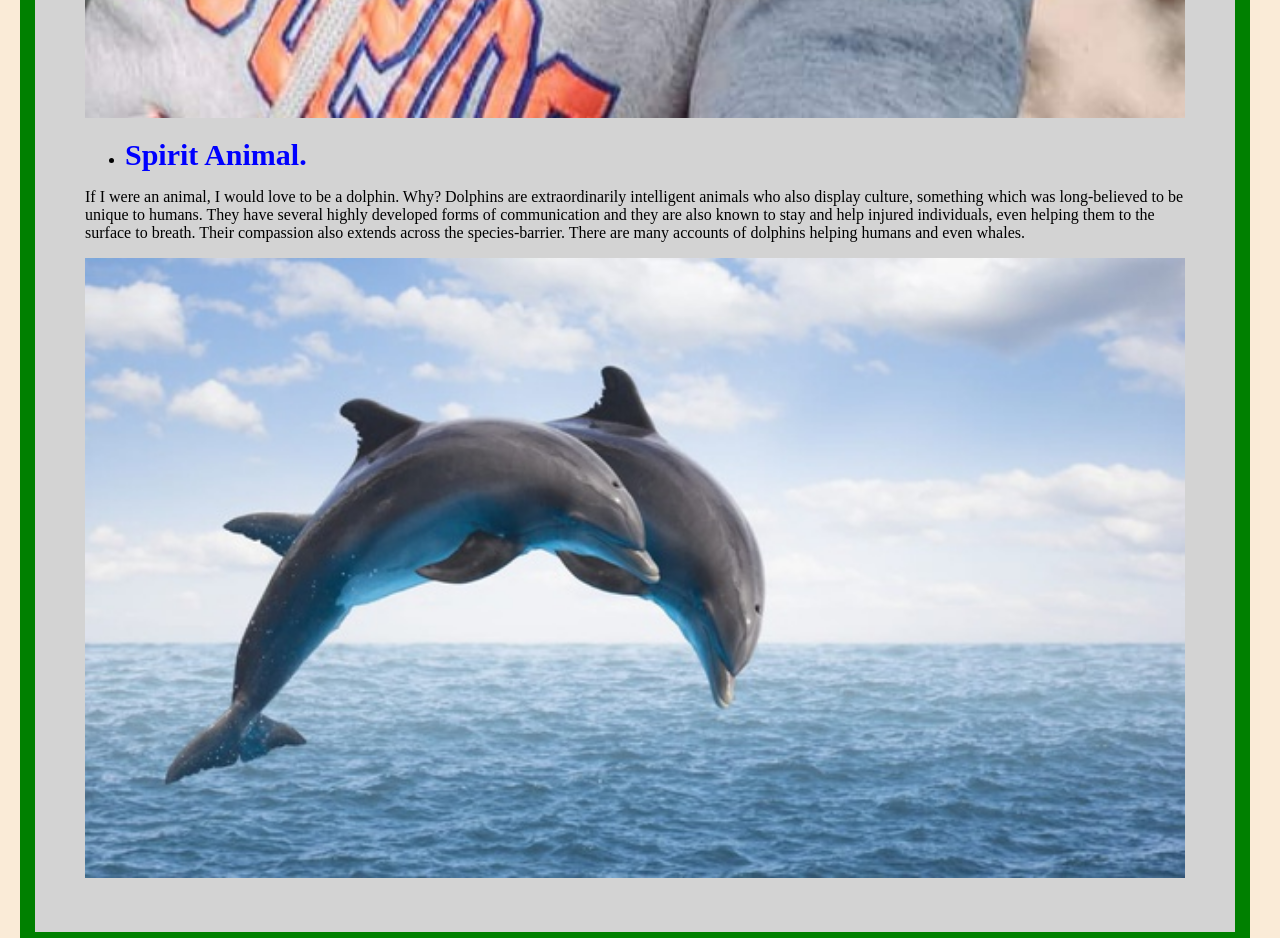
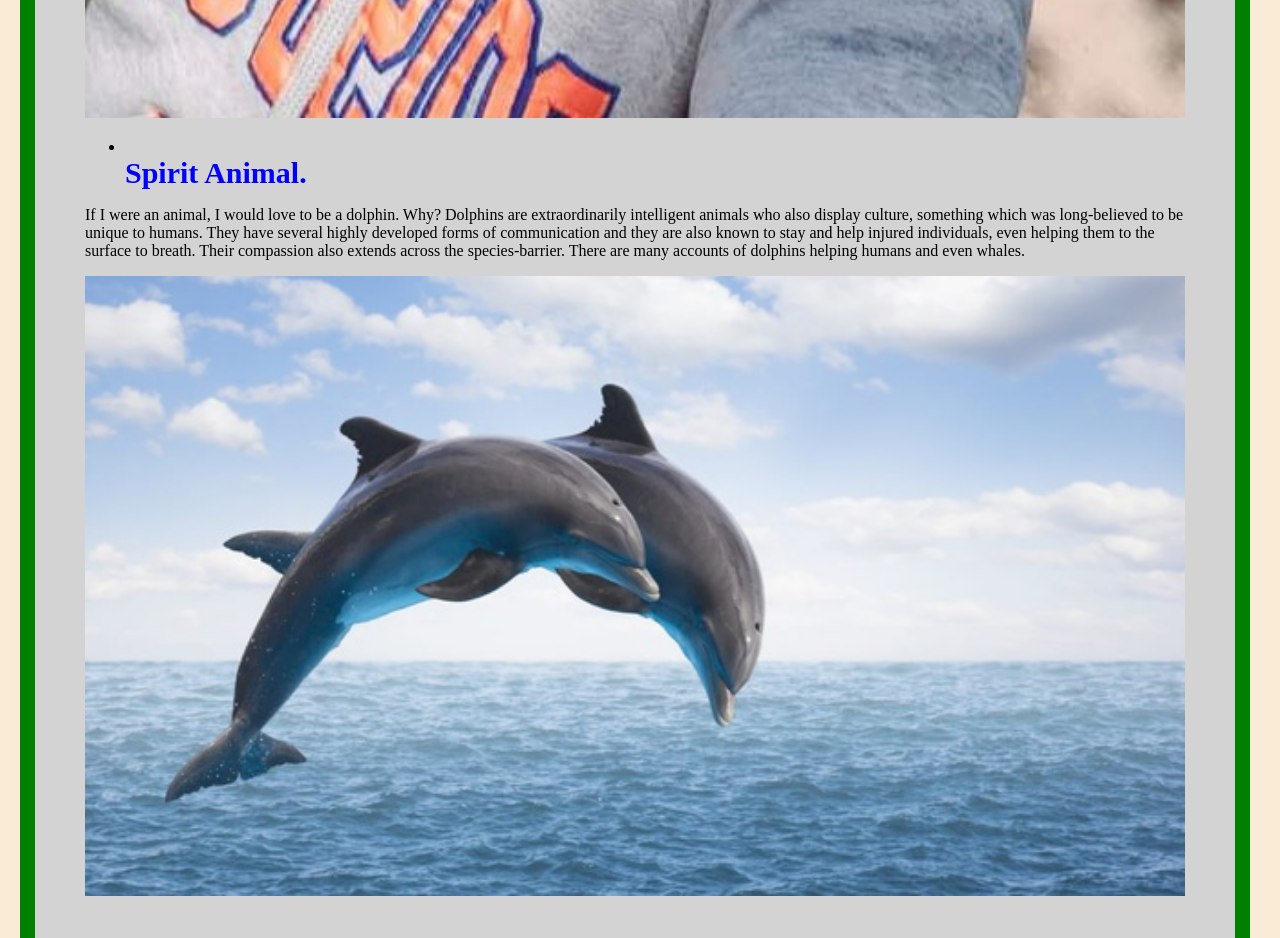
Before and after one commit to Emmanuel1738/Portfolio-Landing-page, a plain HTML site: page index.html in a window 1280 px wide. Shown: the part 1760-2698 px from the top of the page. Drawn offline with Linux system fonts and the light colour scheme.

```diff
--- a/index.html
+++ b/index.html
@@ -26,11 +26,11 @@
   </ul><img id="Profile" src="images/aboutme.jpg" alt="Profile">
   <ul>
     <li>
-       <span>Spirit Animal.</span>
+
+    </li><span>Spirit Animal.</span>
   </li>
 </ul>
-    <p>
-      If I were an animal, I would love to be a dolphin. Why?
+<p>If I were an animal, I would love to be a dolphin. Why?
       Dolphins are extraordinarily intelligent animals who also display culture, something which was long-believed to be unique to humans. They have several highly developed forms of communication and they are also known to stay and help injured individuals, even helping them to the surface to breath. Their compassion also extends across the species-barrier. There are many accounts of dolphins helping humans and even whales.
     </p>
     <img id="Dolphin" src="images/dolphin.jpeg" alt="Dolphin">
```
Also changed, not shown: 1 other file. Lines whose indentation alone changed are shown as unchanged.
